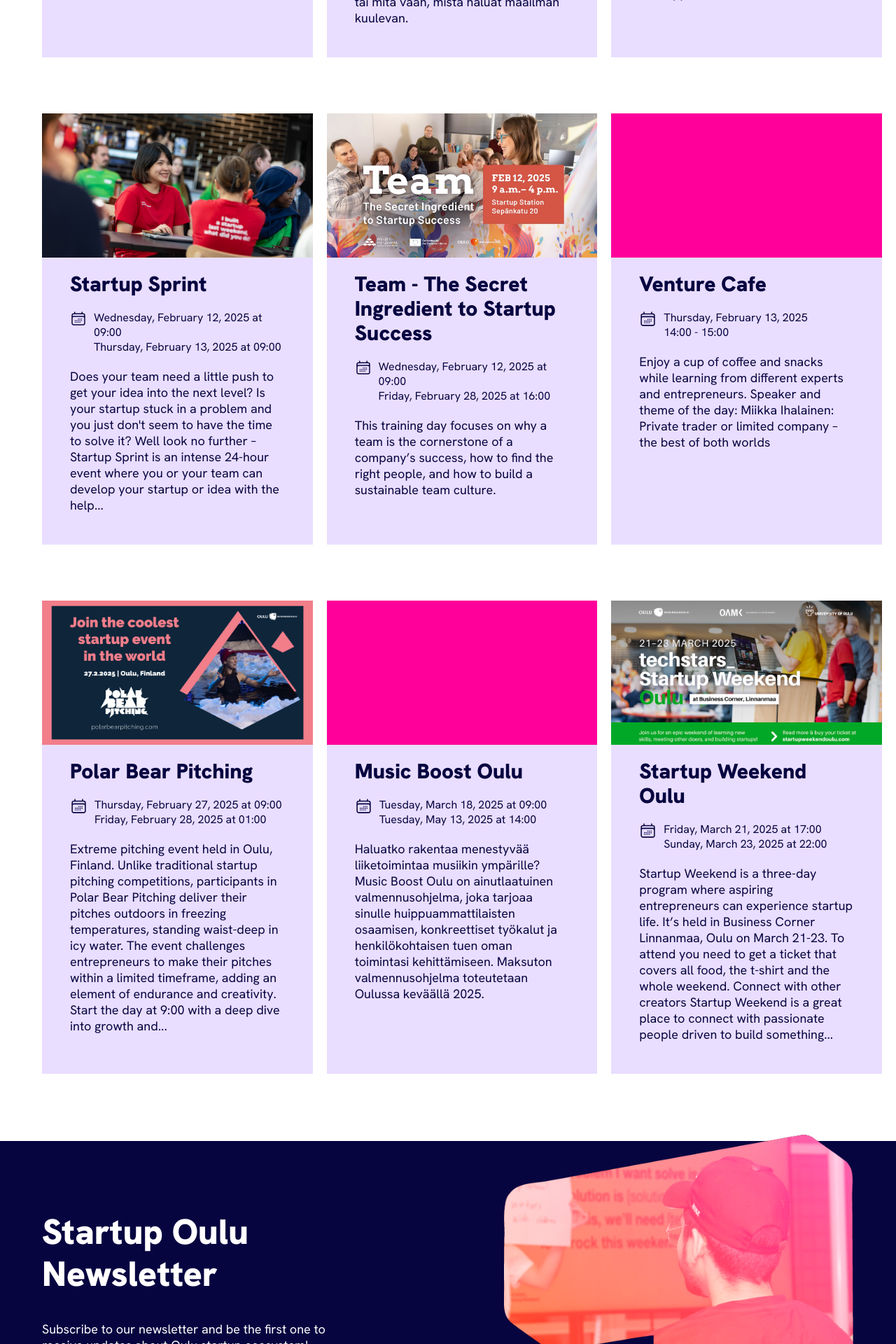
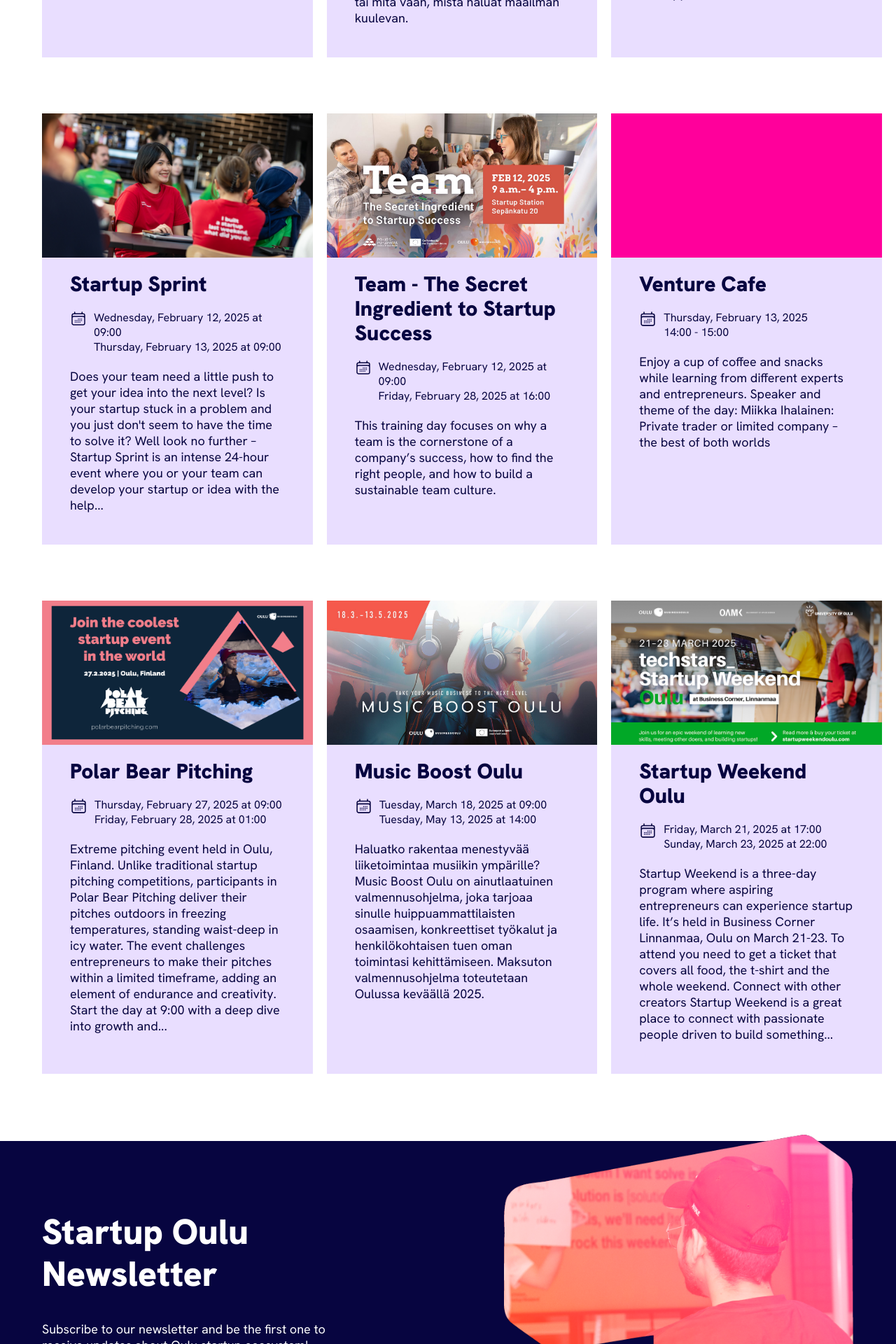
Before and after one commit to StartupOulu/startupoulu.github.io, a Jekyll site: the page built from events.html, in a window 1280 px wide. Shown: the part 1375-3295 px from the top of the page at 70% size. Built offline with Jekyll 4.4.1, drawn with Linux system fonts in a browser that asks for light colours.

Commit message:
Update 2025-03-music-boost-oulu.html

```diff
--- a/_events/2025-03-music-boost-oulu.html
+++ b/_events/2025-03-music-boost-oulu.html
@@ -4,7 +4,7 @@
 start_time: 2025-03-18 09:00:00
 end_time: 2025-05-13 14:00:00
 location: Technopolis Ydinkeskusta, Sepänkatu 20
-cover_image: venture-cafe-h1-2025.png
+cover_image: 2025-03-music-boost.jpg
 cta_title: Ilmoittaudu
 cta_link: https://tapahtumat.businessoulu.com/fi-FI/page/678f57f3f82e9b77e9ed42ca?count=24&sort=creationDate&reverse=true
 description:  |
```
